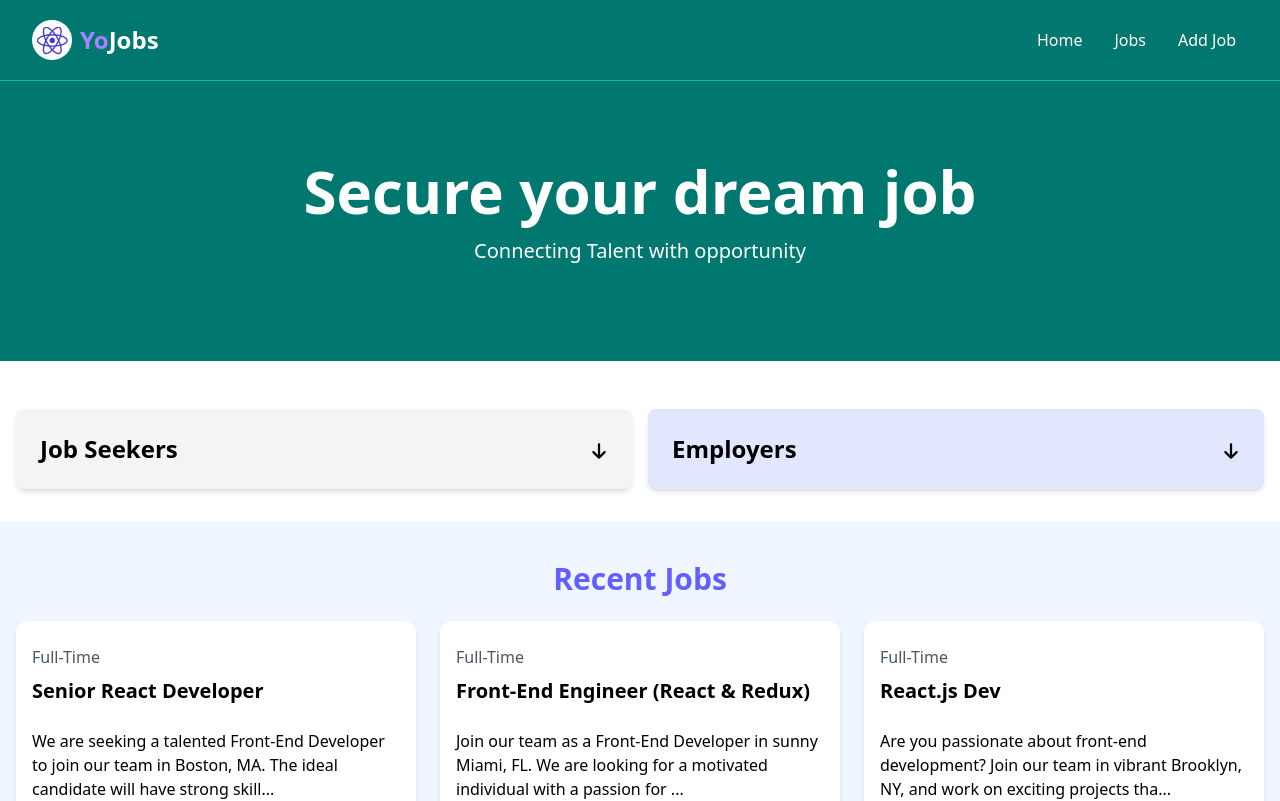
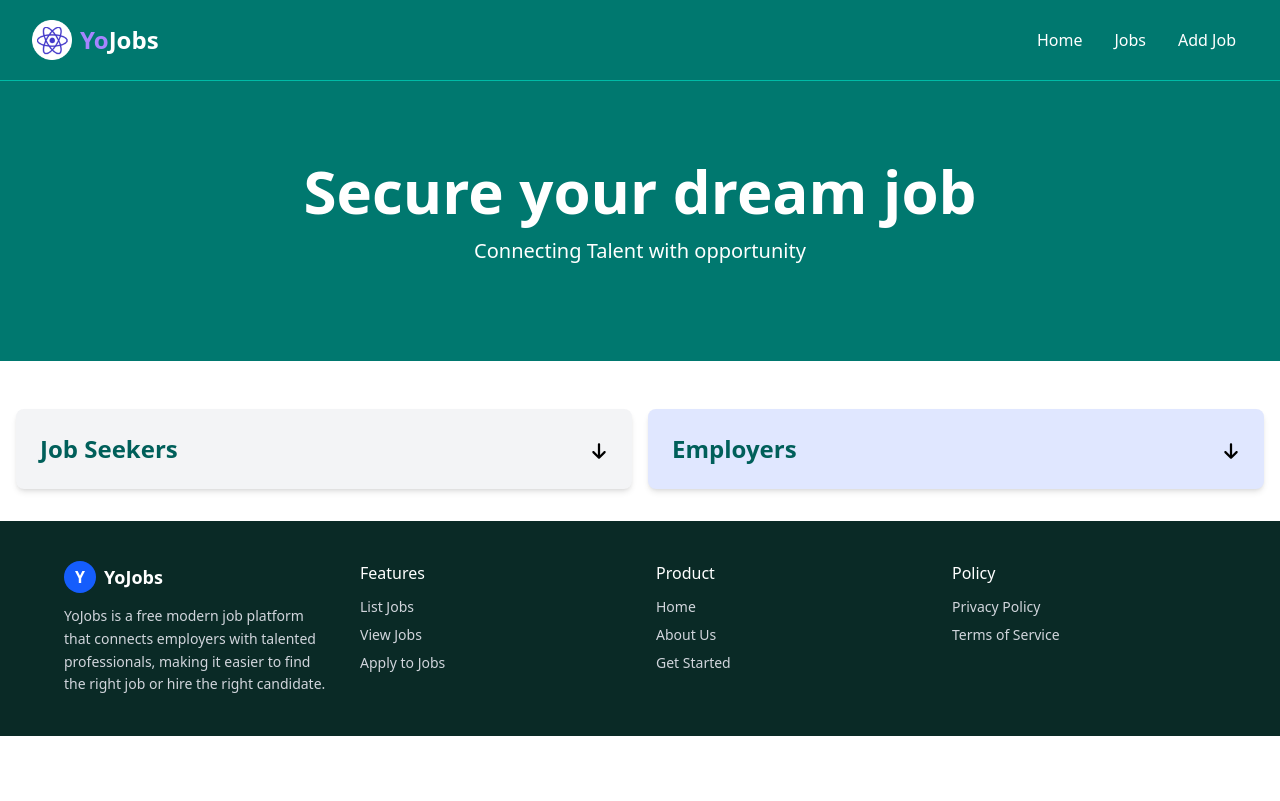
Before and after one commit to Mugwena14/YoJobs, a React (Vite) app: page / in a window 1280 px wide. Shown: the top 801 px of the page. Built offline with nearby package versions, Linux system fonts and the light colour scheme; data requests are answered from the project's data file.

Commit message:
Added the footer

```diff
--- a/src/Components/Cards.jsx
+++ b/src/Components/Cards.jsx
@@ -17,7 +17,7 @@ const Cards = ({ cards }) => {
                 <div className="grid grid-cols-1 md:grid-cols-2 gap-4 p-4 rounded-lg">
                 <div className="bg-gray-100 p-6 rounded-lg shadow-md">
                     <div className="flex row justify-between">
-                        <h2 className="text-2xl font-bold">Job Seekers</h2>
+                        <h2 className="text-2xl font-bold text-teal-800">Job Seekers</h2>
                         {display ?
                         <>
                         <button>
@@ -48,7 +48,7 @@ const Cards = ({ cards }) => {
                                 to="/jobs"
                                 className="inline-block bg-black text-white rounded-lg px-4 py-2 hover:bg-gray-700"
                                 >
-                                Browse Jobs
+                                View Jobs
                                 </Link>
                             </div>
                         </>
@@ -56,7 +56,7 @@ const Cards = ({ cards }) => {
                 </div>
                 <div className="bg-indigo-100 p-6 rounded-lg shadow-md">
                     <div className="flex row justify-between">
-                        <h2 className="text-2xl font-bold">Employers</h2>
+                        <h2 className="text-2xl font-bold text-teal-800">Employers</h2>
                         {display ?
                         <>
                         <button>
--- /dev/null
+++ b/src/Components/Footer.jsx
@@ -0,0 +1,55 @@
+import React from 'react'
+
+const Footer = () => {
+    return (
+        <footer className="bg-[#0A2A26] text-gray-300 py-10 px-6">
+            <div className="max-w-6xl mx-auto grid grid-cols-1 md:grid-cols-4 gap-8">
+                {/* Logo & Description */}
+                <div>
+                <div className="flex items-center space-x-2">
+                    {/* Logo placeholder */}
+                    <div className="w-8 h-8 bg-blue-600 rounded-full flex items-center justify-center">
+                    <span className="text-white font-bold">Y</span>
+                    </div>
+                    <h1 className="text-white font-semibold text-lg">YoJobs</h1>
+                </div>
+                <p className="mt-3 text-sm leading-relaxed">
+                    YoJobs is a free modern job platform that connects employers with talented professionals,
+                    making it easier to find the right job or hire the right candidate.
+                </p>
+                </div>
+
+                {/* Features */}
+                <div>
+                <h2 className="text-white font-medium mb-3">Features</h2>
+                <ul className="space-y-2 text-sm">
+                    <li><a href="#" className="hover:text-white">List Jobs</a></li>
+                    <li><a href="#" className="hover:text-white">View Jobs</a></li>
+                    <li><a href="#" className="hover:text-white">Apply to Jobs</a></li>
+                </ul>
+                </div>
+
+                {/* Product */}
+                <div>
+                <h2 className="text-white font-medium mb-3">Product</h2>
+                <ul className="space-y-2 text-sm">
+                    <li><a href="#" className="hover:text-white">Home</a></li>
+                    <li><a href="#" className="hover:text-white">About Us</a></li>
+                    <li><a href="#" className="hover:text-white">Get Started</a></li>
+                </ul>
+                </div>
+
+                {/* Policy */}
+                <div>
+                <h2 className="text-white font-medium mb-3">Policy</h2>
+                <ul className="space-y-2 text-sm">
+                    <li><a href="#" className="hover:text-white">Privacy Policy</a></li>
+                    <li><a href="#" className="hover:text-white">Terms of Service</a></li>
+                </ul>
+                </div>
+            </div>
+        </footer>
+    )
+}
+
+export default Footer
--- a/src/Components/JobListing.jsx
+++ b/src/Components/JobListing.jsx
@@ -29,7 +29,7 @@ const JobListing = ({ isHome }) => {
             {loading ? (<Spinner/>) :
             <section className="bg-blue-50 px-4 py-10">
             <div className="container-xl lg:container m-auto">
-                <h2 className="text-3xl font-bold text-indigo-500 mb-6 text-center">
+                <h2 className="text-3xl font-bold text-violet-500 mb-6 text-center">
                 {isHome ? 'Recent Jobs' : 'Browse Jobs'}
                 </h2>
                 <div className="grid grid-cols-1 md:grid-cols-3 gap-6">
--- a/src/Layouts/MainLayout.jsx
+++ b/src/Layouts/MainLayout.jsx
@@ -1,5 +1,6 @@
 import { Outlet } from "react-router-dom"
 import NavBar from "../Components/NavBar"
+import Footer from "../Components/Footer"
 
 
 const MainLayout = () => {
@@ -7,6 +8,7 @@ const MainLayout = () => {
         <div>
             <NavBar/>
             <Outlet/>
+            <Footer/>
         </div>
     )
 }
--- a/src/pages/HomePage.jsx
+++ b/src/pages/HomePage.jsx
@@ -5,7 +5,6 @@ const HomePage = () => {
     return (
         <div>
             <Hero/>
-            <JobListing isHome={true}/>
         </div>
     )
 }
```
